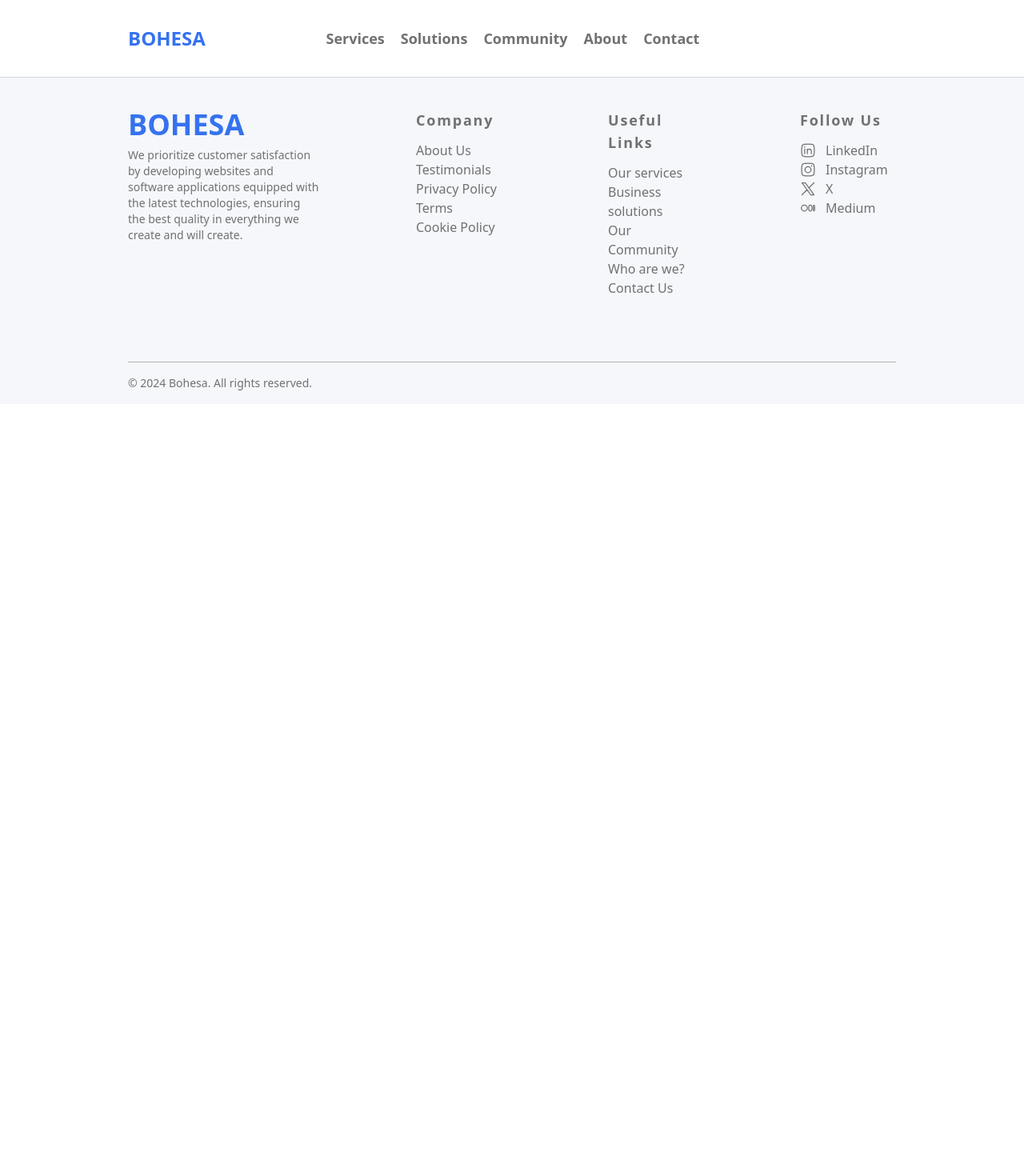
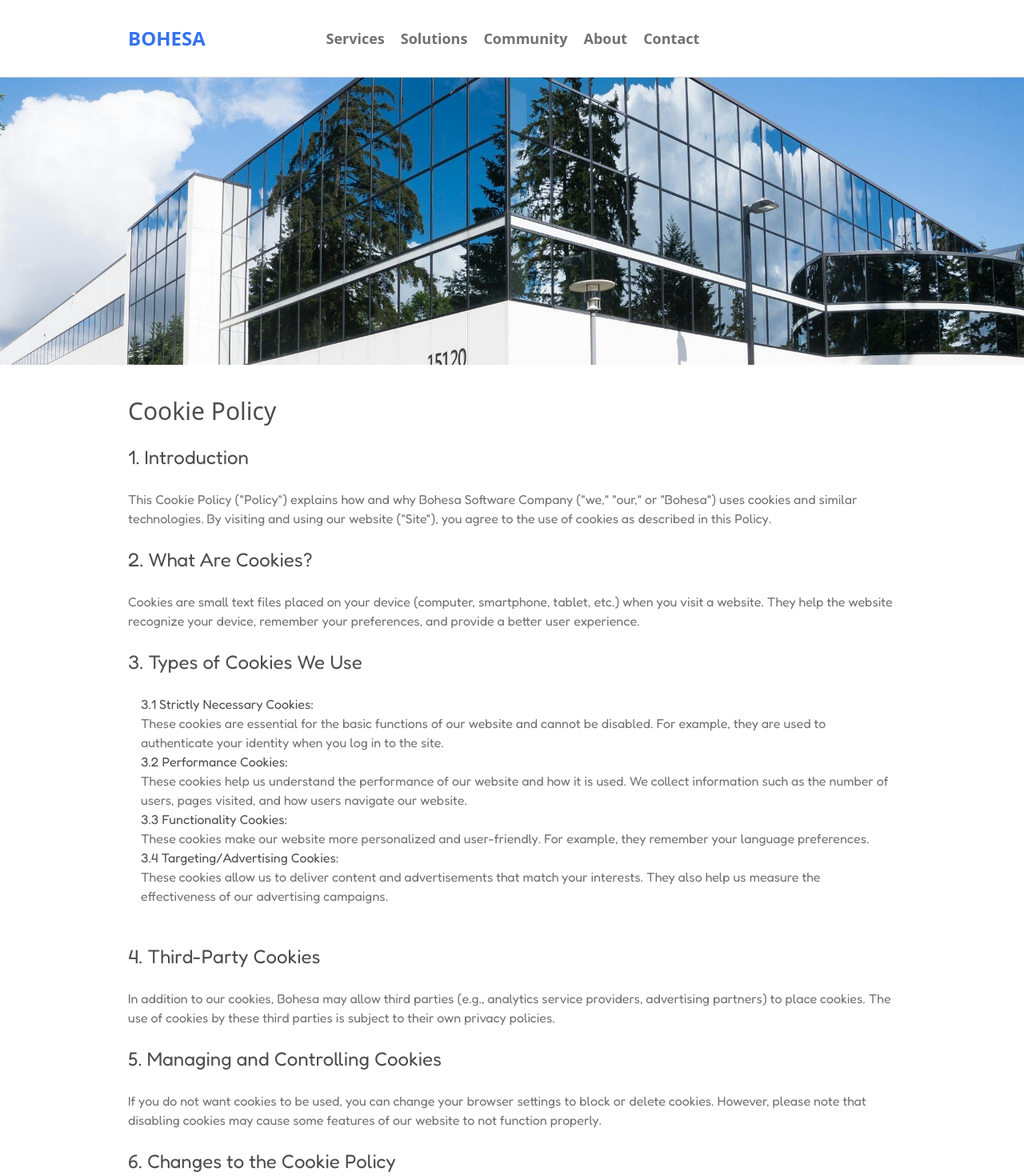
Before and after one commit to haro3535/Group-Website, a React (Create React App) app in the folder frontend/: page /Cokkie-bohesa in a window 1280 px wide. Shown: the top 1470 px of the page at 80% size. Before the commit the page ends 800 px from the top, so only its background shows below. Built offline with nearby package versions, Linux system fonts and the light colour scheme.

Commit message:
cokkie policy is added

```diff
--- a/frontend/src/App.js
+++ b/frontend/src/App.js
@@ -4,6 +4,7 @@ import Footer from './Footer';
 import NavBar from './NavBar/NavBar';
 import Home from "../src/pages/Home";
 import AboutPage from './pages/AboutPage';
+import CokkiePage from './pages/CokkiePage';
 
 function App() {
   return (
@@ -13,6 +14,8 @@ function App() {
       <Routes>
         <Route path="/" element={<Home />} />
         <Route path='/about-bohesa' element={<AboutPage />} />
+        <Route path='/Cokkie-bohesa' element={<CokkiePage />} />
+
       </Routes>
       <Footer />
     </Router>
--- /dev/null
+++ b/frontend/src/Components/CokkiePage/Cokkie.js
@@ -0,0 +1,66 @@
+export default function Cookie() {
+    return (
+        <section className="flex flex-col justify-center items-center space-y-10">
+            <div className="relative h-[45vh] w-full">
+                <img src="company.jpg" className="absolute object-cover w-full h-full" alt="Company"/>
+            </div>
+            <div className="w-3/4">
+                <p className="text-3xl text-custom-gray">Cookie Policy</p>
+                <br />
+
+                <p className="text-md text-400 text-light-gray">
+                <h1 className="text-2xl text-custom-gray">1. Introduction</h1>
+
+                    <br />
+                    This Cookie Policy ("Policy") explains how and why Bohesa Software Company ("we," "our," or "Bohesa") uses cookies and similar technologies. By visiting and using our website ("Site"), you agree to the use of cookies as described in this Policy.
+                    <br /><br />
+                    <h2 className="text-2xl text-custom-gray">2. What Are Cookies?</h2>
+
+                    <br />
+                    Cookies are small text files placed on your device (computer, smartphone, tablet, etc.) when you visit a website. They help the website recognize your device, remember your preferences, and provide a better user experience.
+                    <br /><br />
+
+                    <h3 className="text-2xl text-custom-gray">3. Types of Cookies We Use</h3>
+                    <br />
+                    <div className="ps-4">
+
+                    <h3 className="text-1xl text-custom-gray">3.1 Strictly Necessary Cookies:</h3> These cookies are essential for the basic functions of our website and cannot be disabled. For example, they are used to authenticate your identity when you log in to the site.
+                    <br />
+
+                    <h3 className="text-1xl text-custom-gray">3.2 Performance Cookies:</h3> These cookies help us understand the performance of our website and how it is used. We collect information such as the number of users, pages visited, and how users navigate our website.
+                    <br />
+                    <h3 className="text-1xl text-custom-gray">3.3 Functionality Cookies:</h3> These cookies make our website more personalized and user-friendly. For example, they remember your language preferences.
+                    <br />
+
+                    <h3 className="text-1xl text-custom-gray">3.4 Targeting/Advertising Cookies:</h3> These cookies allow us to deliver content and advertisements that match your interests. They also help us measure the effectiveness of our advertising campaigns.
+
+                    </div>
+                    <br /><br />
+
+                    <h4 className="text-2xl text-custom-gray">4. Third-Party Cookies</h4>
+
+                    <br />
+                    In addition to our cookies, Bohesa may allow third parties (e.g., analytics service providers, advertising partners) to place cookies. The use of cookies by these third parties is subject to their own privacy policies.
+                    <br /><br />
+                    <h5 className="text-2xl text-custom-gray">5. Managing and Controlling Cookies</h5>
+
+                    <br />
+                    If you do not want cookies to be used, you can change your browser settings to block or delete cookies. However, please note that disabling cookies may cause some features of our website to not function properly.
+                    <br /><br />
+                    <h6 className="text-2xl text-custom-gray">6. Changes to the Cookie Policy</h6>
+
+                    <br />
+                    Bohesa reserves the right to update this Cookie Policy from time to time. Updates will take effect when published on our website, and by continuing to use the Site, you agree to the changes.
+                    <br /><br />
+                    <h7 className="text-2xl text-custom-gray">7. Contact</h7>
+
+                    <br />
+                    If you have any questions or concerns about this Cookie Policy, please contact us:
+                    <br /><br />
+                    <h7 className="text-md text-custom-gray ">Bohesa Software Company</h7>
+                </p>
+            </div>
+            <div></div>
+        </section>
+    );
+}
--- a/frontend/src/Footer.js
+++ b/frontend/src/Footer.js
@@ -1,11 +1,7 @@
-//TODO: Group-Website logo path will be added to row 11
-//TODO: The not part on row 15 will be designed
 import React from 'react';
 import './style.css';
 
 const Footer = () => {
-
-
   return (
     <footer id="contact" className="bg-bcg-light-gray body-font flex flex-col items-center">
       <div className="w-3/4 grid lg:grid-cols-4 grid-cols-1 py-10 space-y-5 lg:space-y-0">
@@ -35,7 +31,7 @@ const Footer = () => {
                 <button className="text-light-gray hover:text-blue-third">Terms</button>
               </li>
               <li>
-                <button className="text-light-gray hover:text-blue-third">Cookie Policy</button>
+                <a href='/Cokkie-bohesa' className="text-light-gray hover:text-blue-third">Cookie Policy</a>
               </li>
               <li>
                 {/*<a className="text-light-gray hover:text-blue-third">FAQ's</a> */}
@@ -62,7 +58,6 @@ const Footer = () => {
               <li>
                 <a href='/?slideTo=contact' className="text-light-gray hover:text-blue-third">Contact Us</a>
               </li>
-
             </div>
           </div>
         </div>
@@ -81,26 +76,13 @@ const Footer = () => {
               </li>
               <li className='flex space-x-3 items-center'>
                 <svg xmlns="http://www.w3.org/2000/svg" viewBox="0 0 24 24" width="20" height="20" color="#717171" fill="none">
-                    <path d="M2.5 12C2.5 7.52166 2.5 5.28249 3.89124 3.89124C5.28249 2.5 7.52166 2.5 12 2.5C16.4783 2.5 18.7175 2.5 20.1088 3.89124C21.5 5.28249 21.5 7.52166 21.5 12C21.5 16.4783 21.5 18.7175 20.1088 20.1088C18.7175 21.5 16.4783 21.5 12 21.5C7.52166 21.5 5.28249 21.5 3.89124 20.1088C2.5 18.7175 2.5 16.4783 2.5 12Z" stroke="currentColor" stroke-width="1.5" stroke-linejoin="round" />
+                  <path d="M2.5 12C2.5 7.52166 2.5 5.28249 3.89124 3.89124C5.28249 2.5 7.52166 2.5 12 2.5C16.4783 2.5 18.7175 2.5 20.1088 3.89124C21.5 5.28249 21.5 7.52166 21.5 12C21.5 16.4783 21.5 18.7175 20.1088 20.1088C18.7175 21.5 16.4783 21.5 12 21.5C7.52166 21.5 5.28249 21.5 3.89124 20.1088C2.5 18.7175 2.5 16.4783 2.5 12Z" stroke="currentColor" stroke-width="1.5" />
                   <path d="M16.5 12C16.5 14.4853 14.4853 16.5 12 16.5C9.51472 16.5 7.5 14.4853 7.5 12C7.5 9.51472 9.51472 7.5 12 7.5C14.4853 7.5 16.5 9.51472 16.5 12Z" stroke="currentColor" stroke-width="1.5" />
                   <path d="M17.5078 6.5L17.4988 6.5" stroke="currentColor" stroke-width="2" stroke-linecap="round" stroke-linejoin="round" />
                 </svg>
                 <a href='/' className="text-light-gray hover:text-blue-third cursor-pointer">Instagram</a>
               </li>
-              <li className='flex space-x-3 items-center'>
-                <svg xmlns="http://www.w3.org/2000/svg" viewBox="0 0 24 24" width="20" height="20" color="#717171" fill="none">
-                    <path d="M3 21L10.5484 13.4516M21 3L13.4516 10.5484M13.4516 10.5484L8 3H3L10.5484 13.4516M13.4516 10.5484L21 21H16L10.5484 13.4516" stroke="currentColor" stroke-width="1.5" stroke-linecap="round" stroke-linejoin="round" />
-                </svg>
-                <a href='/' className="text-light-gray hover:text-blue-third cursor-pointer">X</a>
-              </li>
-              <li className='flex space-x-3 items-center'>
-                <svg xmlns="http://www.w3.org/2000/svg" viewBox="0 0 24 24" width="20" height="20" color="#717171" fill="none">
-                    <circle cx="6.5" cy="12" r="4.5" stroke="currentColor" stroke-width="1.5" />
-                    <ellipse cx="15.5" cy="12" rx="2.5" ry="4.5" stroke="currentColor" stroke-width="1.5" />
-                    <ellipse cx="21" cy="12" rx="1" ry="4.5" stroke="currentColor" stroke-width="1.5" />
-                </svg>
-                <a href='/' className="text-light-gray hover:text-blue-third cursor-pointer">Medium</a>
-              </li>
+              {/* ... Other social media links ... */}
             </div>
           </div>
         </div>
@@ -108,37 +90,6 @@ const Footer = () => {
       <div className="w-3/4 bg-bcg-light-gray border-t-[1px] border-light-gray border-opacity-50">
         <div className="w-full py-4 flex flex-wrap flex-col sm:flex-row sm:justify-between">
           <p className="text-light-gray font-inter  text-sm text-center sm:text-left">© 2024 Bohesa. All rights reserved.</p>
-          {/*<p className="text-light-gray font-inter  text-sm text-center sm:text-left">contact@bohesa.com</p>*/}
-
-          {/*
-          <span className="inline-flex sm:ml-auto sm:mt-0 mt-2 justify-center sm:justify-start">
-            <a className="text-light-gray">
-              <svg fill="currentColor" strokeLinecap="round" strokeLinejoin="round" strokeWidth="2" className="w-5 h-5" viewBox="0 0 24 24">
-                <path d="M18.36 6.64a9 9 0 11-12.72 0M15 3v4.8a1.2 1.2 0 01-2.4 0V3m3.6 7.2h-3.6a1.2 1.2 0 000 2.4h3.6a1.2 1.2 0 000-2.4z"></path>
-              </svg>
-            </a>
-            <a className="ml-3 text-light-gray">
-              <svg fill="currentColor" strokeLinecap="round" strokeLinejoin="round" strokeWidth="2" className="w-5 h-5" viewBox="0 0 24 24">
-                <path d="M7.88 6.64a9 9 0 0112.72 0M15 3v4.8a1.2 1.2 0 01-2.4 0V3m3.6 7.2h-3.6a1.2 1.2 0 000 2.4h3.6a1.2 1.2 0 000-2.4z"></path>
-              </svg>
-            </a>
-            <a className="ml-3 text-light-gray">
-              <svg fill="currentColor" strokeLinecap="round" strokeLinejoin="round" strokeWidth="2" className="w-5 h-5" viewBox="0 0 24 24">
-                <path d="M7.88 6.64a9 9 0 0112.72 0M15 3v4.8a1.2 1.2 0 01-2.4 0V3m3.6 7.2h-3.6a1.2 1.2 0 000 2.4h3.6a1.2 1.2 0 000-2.4z"></path>
-              </svg>
-            </a>
-            <a className="ml-3 text-light-gray">
-              <svg fill="currentColor" strokeLinecap="round" strokeLinejoin="round" strokeWidth="2" className="w-5 h-5" viewBox="0 0 24 24">
-                <path d="M7.88 6.64a9 9 0 0112.72 0M15 3v4.8a1.2 1.2 0 01-2.4 0V3m3.6 7.2h-3.6a1.2 1.2 0 000 2.4h3.6a1.2 1.2 0 000-2.4z"></path>
-              </svg>
-            </a>
-            <a className="ml-3 text-light-gray">
-              <svg fill="currentColor" strokeLinecap="round" strokeLinejoin="round" strokeWidth="2" className="w-5 h-5" viewBox="0 0 24 24">
-                <path d="M7.88 6.64a9 9 0 0112.72 0M15 3v4.8a1.2 1.2 0 01-2.4 0V3m3.6 7.2h-3.6a1.2 1.2 0 000 2.4h3.6a1.2 1.2 0 000-2.4z"></path>
-              </svg>
-            </a>
-          </span>
-           */ }
         </div>
       </div>
     </footer>
--- /dev/null
+++ b/frontend/src/pages/CokkiePage.js
@@ -0,0 +1,11 @@
+import Cokkie from "../Components/CokkiePage/Cokkie"
+
+
+
+export default function CokkiePage(){
+    return(
+        <>
+            <Cokkie/>
+        </>
+    )
+}
```
Lines whose indentation alone changed are shown as unchanged.
